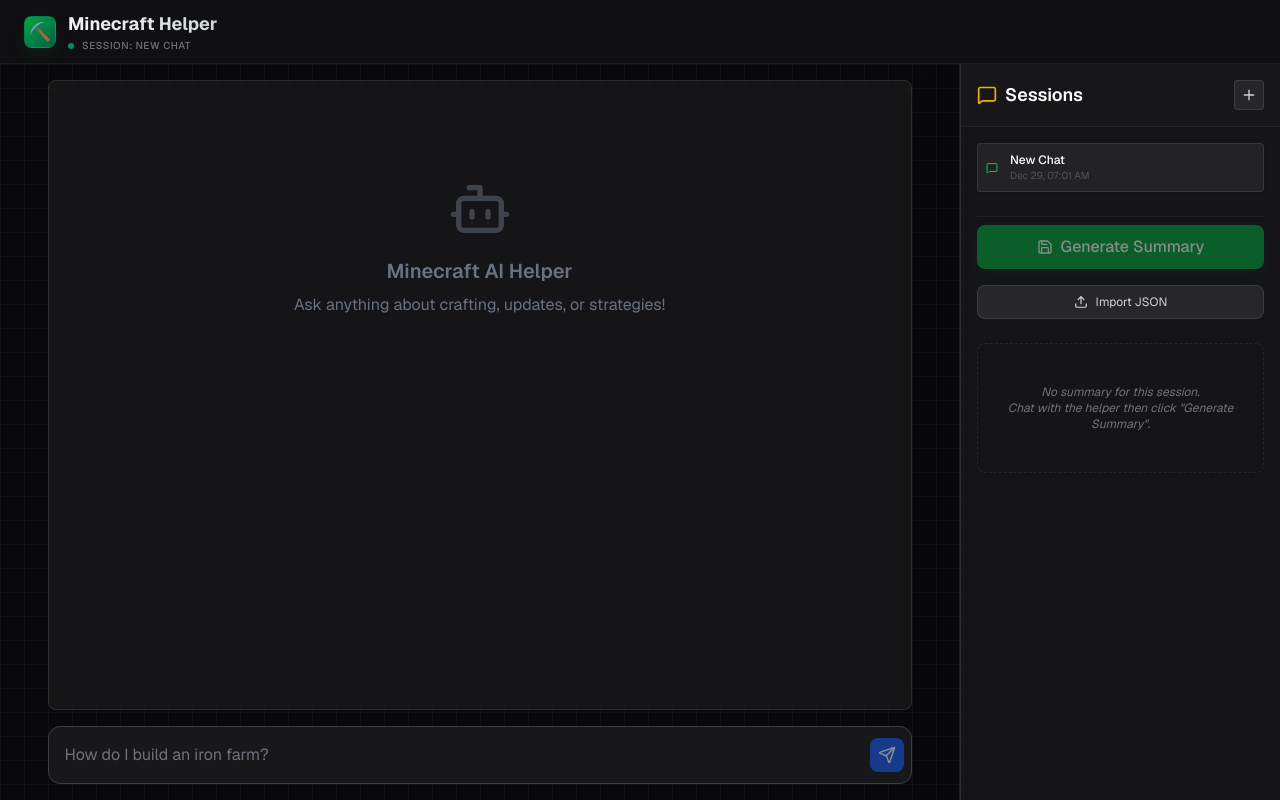
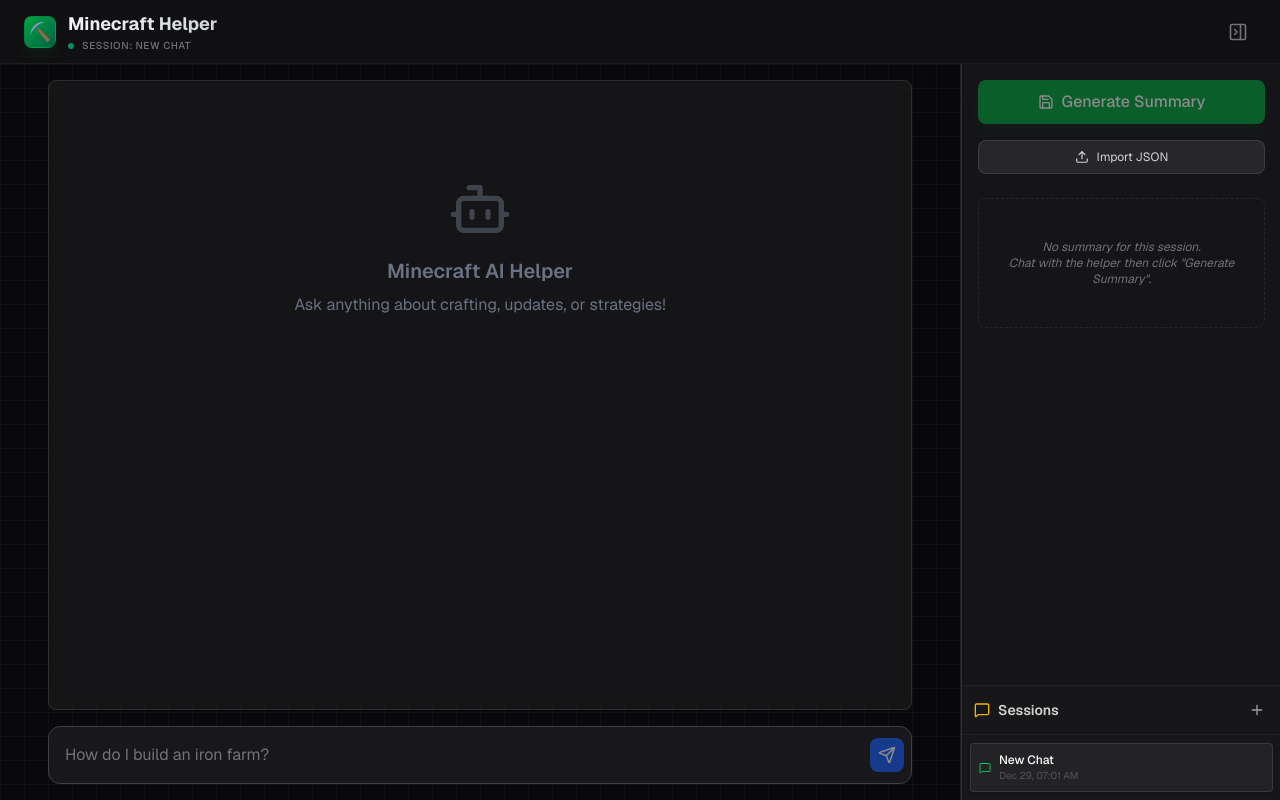
Before and after one commit to detekoi/iron-golem, a Next.js app: page / in a window 1280 px wide. Built offline with nearby package versions, Linux system fonts and the light colour scheme.

Commit message:
feat: Implement toggleable sidebar and reposition session list to the bottom of the sidebar.

```diff
--- a/app/page.tsx
+++ b/app/page.tsx
@@ -11,6 +11,7 @@
   const [summary, setSummary] = useState<SessionSummary | null>(null);
   const [currentSessionId, setCurrentSessionId] = useState<string | null>(null);
   const [sessionName, setSessionName] = useState('New Chat');
+  const [isSidebarOpen, setIsSidebarOpen] = useState(true);
 
   // Load session on mount
   useEffect(() => {
@@ -113,6 +114,18 @@
             </div>
           </div>
         </div>
+
+        <button
+          onClick={() => setIsSidebarOpen(!isSidebarOpen)}
+          className="p-2 text-zinc-500 hover:text-white transition-colors"
+          title={isSidebarOpen ? "Close Sidebar" : "Open Sidebar"}
+        >
+          {isSidebarOpen ? (
+            <svg xmlns="http://www.w3.org/2000/svg" width="20" height="20" viewBox="0 0 24 24" fill="none" stroke="currentColor" strokeWidth="2" strokeLinecap="round" strokeLinejoin="round" className="lucide lucide-panel-right-close"><rect width="18" height="18" x="3" y="3" rx="2" /><path d="M15 3v18" /><path d="m8 9 3 3-3 3" /></svg>
+          ) : (
+            <svg xmlns="http://www.w3.org/2000/svg" width="20" height="20" viewBox="0 0 24 24" fill="none" stroke="currentColor" strokeWidth="2" strokeLinecap="round" strokeLinejoin="round" className="lucide lucide-panel-right-open"><rect width="18" height="18" x="3" y="3" rx="2" /><path d="M15 3v18" /><path d="m8 15 3-3-3-3" /></svg>
+          )}
+        </button>
       </header>
 
       <div className="flex-1 flex overflow-hidden relative">
@@ -123,7 +136,8 @@
           <ChatInterface messages={messages} setMessages={setMessages} summary={summary} />
         </div>
 
-        <div className="z-20 h-full border-l border-white/5 bg-zinc-900/80 backdrop-blur-xl shadow-2xl">
+        <div className={`z-20 h-full border-l border-white/5 bg-zinc-900/80 backdrop-blur-xl shadow-2xl transition-all duration-300 ease-in-out overflow-hidden ${isSidebarOpen ? 'w-80 opacity-100' : 'w-0 opacity-0 border-none'}`}>
+          <div className="w-80 h-full">
             <SummarySidebar
               messages={messages}
               onImport={setSummary}
@@ -135,6 +149,7 @@
             />
           </div>
         </div>
+      </div>
     </main>
   );
 }
--- a/components/SummarySidebar.tsx
+++ b/components/SummarySidebar.tsx
@@ -119,58 +119,8 @@
 
     return (
         <div className="w-80 border-l border-white/10 bg-zinc-900/50 flex flex-col h-full overflow-hidden shrink-0">
-            {/* Header */}
-            <div className="p-4 border-b border-white/5 bg-zinc-900/80 backdrop-blur-sm sticky top-0 z-10 flex items-center justify-between">
-                <h2 className="font-semibold text-lg flex items-center gap-2 text-white">
-                    <MessageSquare className="w-5 h-5 text-yellow-500" />
-                    Sessions
-                </h2>
-                <button
-                    onClick={onCreateSession}
-                    className="p-1.5 bg-zinc-800 hover:bg-zinc-700 rounded border border-white/10 text-zinc-300 hover:text-white transition-colors"
-                >
-                    <Plus className="w-4 h-4" />
-                </button>
-            </div>
 
-            <div className="flex-1 overflow-y-auto px-4 pb-4 space-y-6 scrollbar-thin scrollbar-thumb-zinc-700 scrollbar-track-transparent">
-
-                {/* Saved Sessions List */}
-                <div className="mt-4">
-                    {savedSessions.length === 0 ? (
-                        <div className="text-zinc-500 text-xs text-center py-4 italic">No saved sessions</div>
-                    ) : (
-                        <div className="space-y-1">
-                            {savedSessions.map((s) => (
-                                <div key={s.id}
-                                    onClick={() => onLoadSession(s)}
-                                    className={`group flex items-center justify-between p-2 rounded cursor-pointer border transition-all ${currentSessionId === s.id
-                                            ? 'bg-zinc-800/80 border-white/10 shadow-sm'
-                                            : 'bg-transparent border-transparent hover:bg-zinc-800/50 hover:border-white/5'
-                                        }`}
-                                >
-                                    <div className="overflow-hidden flex items-center gap-3">
-                                        <MessageSquare className={`w-3 h-3 ${currentSessionId === s.id ? 'text-green-500' : 'text-zinc-600'}`} />
-                                        <div className="min-w-0">
-                                            <div className={`text-xs font-medium truncate ${currentSessionId === s.id ? 'text-white' : 'text-zinc-400 group-hover:text-zinc-300'}`}>
-                                                {s.name || 'Untitled Session'}
-                                            </div>
-                                            <div className="text-[10px] text-zinc-600">{handleKeyDate(s.lastUpdated)}</div>
-                                        </div>
-                                    </div>
-                                    <button
-                                        onClick={(e) => handleDeleteSession(s.id, e)}
-                                        className="p-1.5 rounded hover:bg-red-500/20 text-zinc-600 hover:text-red-400 opacity-0 group-hover:opacity-100 transition-opacity"
-                                    >
-                                        <Trash2 className="w-3.5 h-3.5" />
-                                    </button>
-                                </div>
-                            ))}
-                        </div>
-                    )}
-                </div>
-
-                <div className="h-px bg-white/5 w-full my-2"></div>
+            <div className="flex-1 overflow-y-auto px-4 py-4 space-y-6 scrollbar-thin scrollbar-thumb-zinc-700 scrollbar-track-transparent">
 
                 {/* Actions */}
                 <div className="space-y-4">
@@ -251,6 +201,55 @@
                     </div>
                 )}
             </div>
+
+            {/* Header / Sessions at Bottom */}
+            <div className="bg-zinc-900/80 border-t border-white/5 flex flex-col max-h-[40%]">
+                <div className="p-3 border-b border-white/5 flex items-center justify-between shrink-0">
+                    <h2 className="font-semibold text-sm flex items-center gap-2 text-white/80">
+                        <MessageSquare className="w-4 h-4 text-yellow-500" />
+                        Sessions
+                    </h2>
+                    <button
+                        onClick={onCreateSession}
+                        className="p-1 hover:bg-zinc-800 rounded text-zinc-400 hover:text-white transition-colors"
+                        title="New Session"
+                    >
+                        <Plus className="w-4 h-4" />
+                    </button>
+                </div>
+
+                <div className="overflow-y-auto p-2 space-y-1 scrollbar-thin scrollbar-thumb-zinc-700">
+                    {savedSessions.length === 0 ? (
+                        <div className="text-zinc-500 text-xs text-center py-4 italic">No saved sessions</div>
+                    ) : (
+                        savedSessions.map((s) => (
+                            <div key={s.id}
+                                onClick={() => onLoadSession(s)}
+                                className={`group flex items-center justify-between p-2 rounded cursor-pointer border transition-all ${currentSessionId === s.id
+                                    ? 'bg-zinc-800/80 border-white/10 shadow-sm'
+                                    : 'bg-transparent border-transparent hover:bg-zinc-800/50 hover:border-white/5'
+                                    }`}
+                            >
+                                <div className="overflow-hidden flex items-center gap-2 min-w-0">
+                                    <MessageSquare className={`w-3 h-3 shrink-0 ${currentSessionId === s.id ? 'text-green-500' : 'text-zinc-600'}`} />
+                                    <div className="min-w-0 flex-1">
+                                        <div className={`text-xs font-medium truncate ${currentSessionId === s.id ? 'text-white' : 'text-zinc-400 group-hover:text-zinc-300'}`}>
+                                            {s.name || 'Untitled Session'}
+                                        </div>
+                                        <div className="text-[10px] text-zinc-600 truncate">{handleKeyDate(s.lastUpdated)}</div>
+                                    </div>
+                                </div>
+                                <button
+                                    onClick={(e) => handleDeleteSession(s.id, e)}
+                                    className="p-1 rounded hover:bg-red-500/20 text-zinc-600 hover:text-red-400 opacity-0 group-hover:opacity-100 transition-opacity"
+                                >
+                                    <Trash2 className="w-3 h-3" />
+                                </button>
+                            </div>
+                        ))
+                    )}
+                </div>
+            </div>
         </div>
     );
 }
```
Lines whose indentation alone changed are shown as unchanged.
